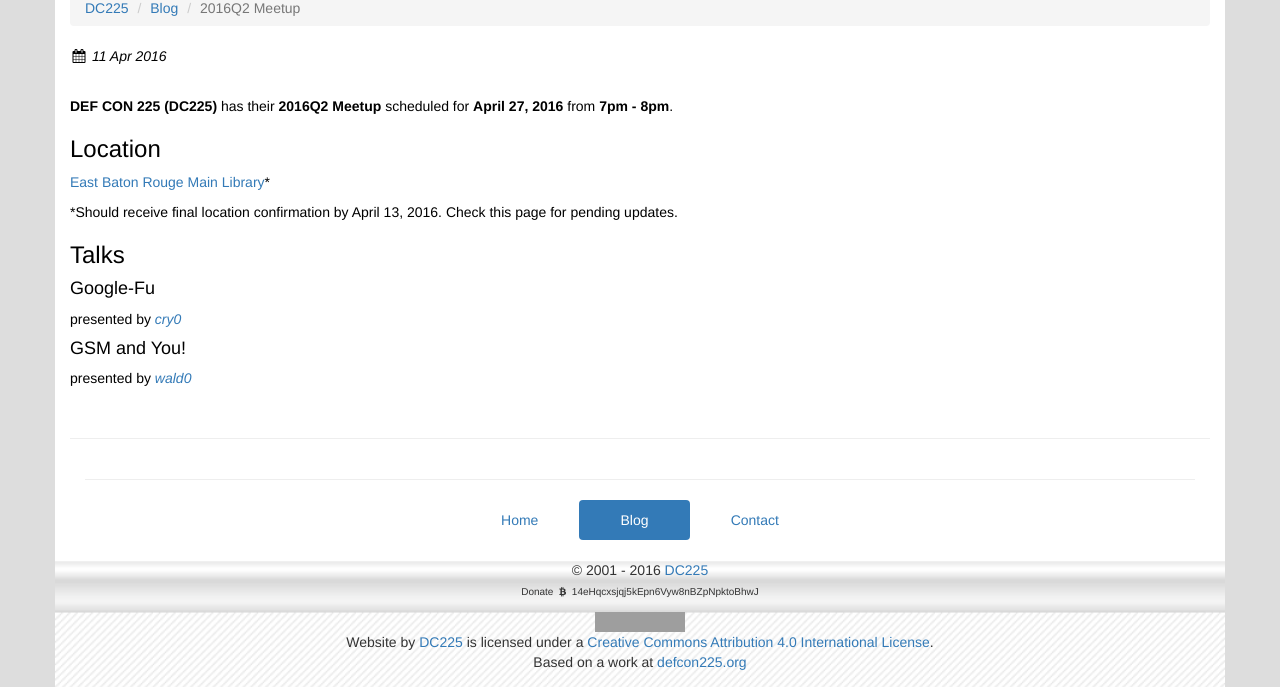
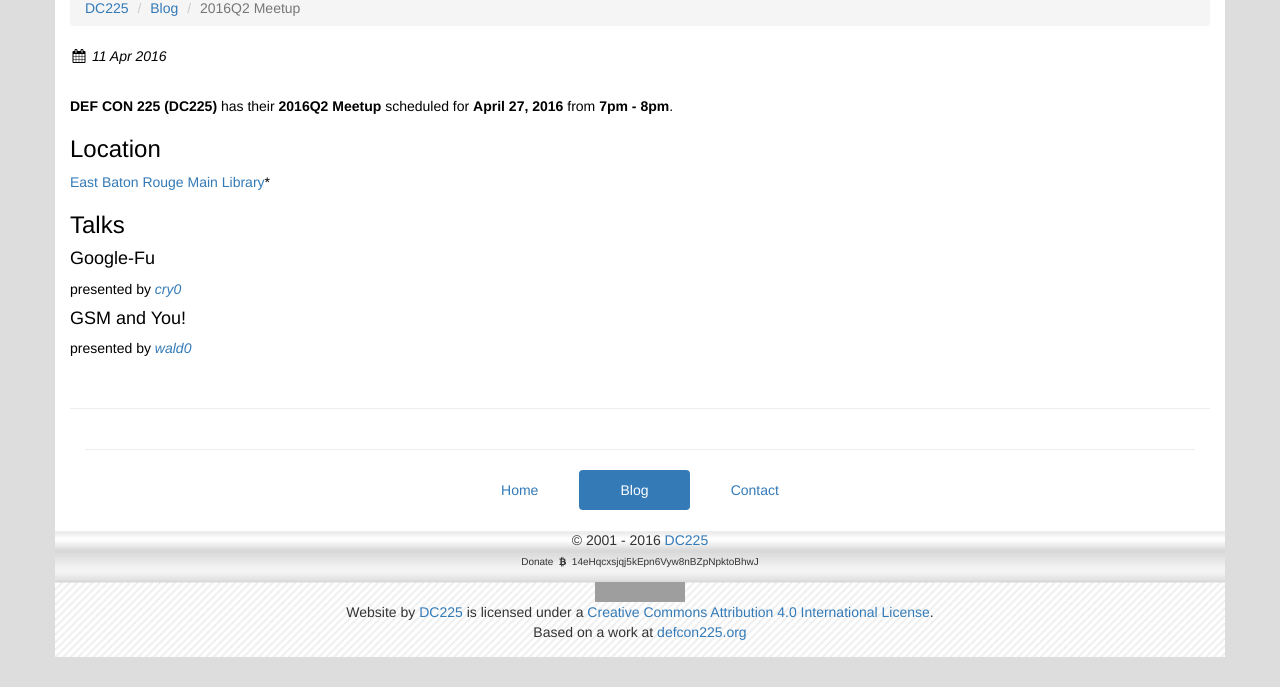
Before and after one commit to dc225/dc225.github.io, a Jekyll site: the page built from _posts/2016-04-11-q2-meetup.md, in a window 1280 px wide. Shown: the part 320-1007 px from the top of the page. Built offline with Jekyll 4.4.1, drawn with Linux system fonts in a browser that asks for light colours; nearby versions of some CDN libraries; comment, search, counter and statistics services are not loaded; after the commit the page ends 977 px from its top, so only the background shows below that; grey boxes are pictures that could not be loaded.

Commit message:
Kind of still pending maybe

```diff
--- a/_posts/2016-04-11-q2-meetup.md
+++ b/_posts/2016-04-11-q2-meetup.md
@@ -30,8 +30,6 @@
 ### Location
 [East Baton Rouge Main Library](http://www.ebrpl.com/LocationsandHours/ebr.html)*
 
-*Should receive final location confirmation by April 13, 2016. Check this page for pending updates.
-
 ### Talks
 
 #### Google-Fu
```
